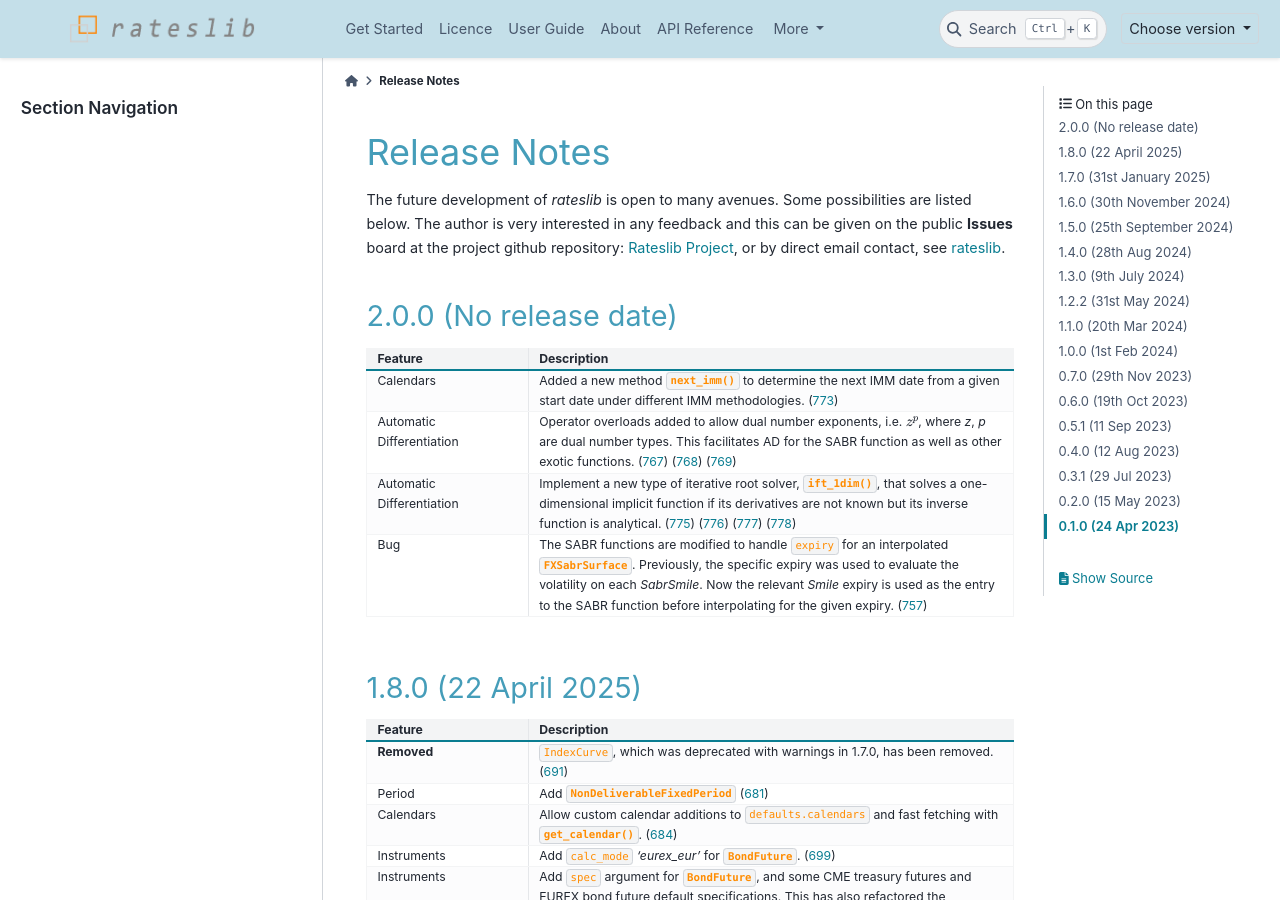
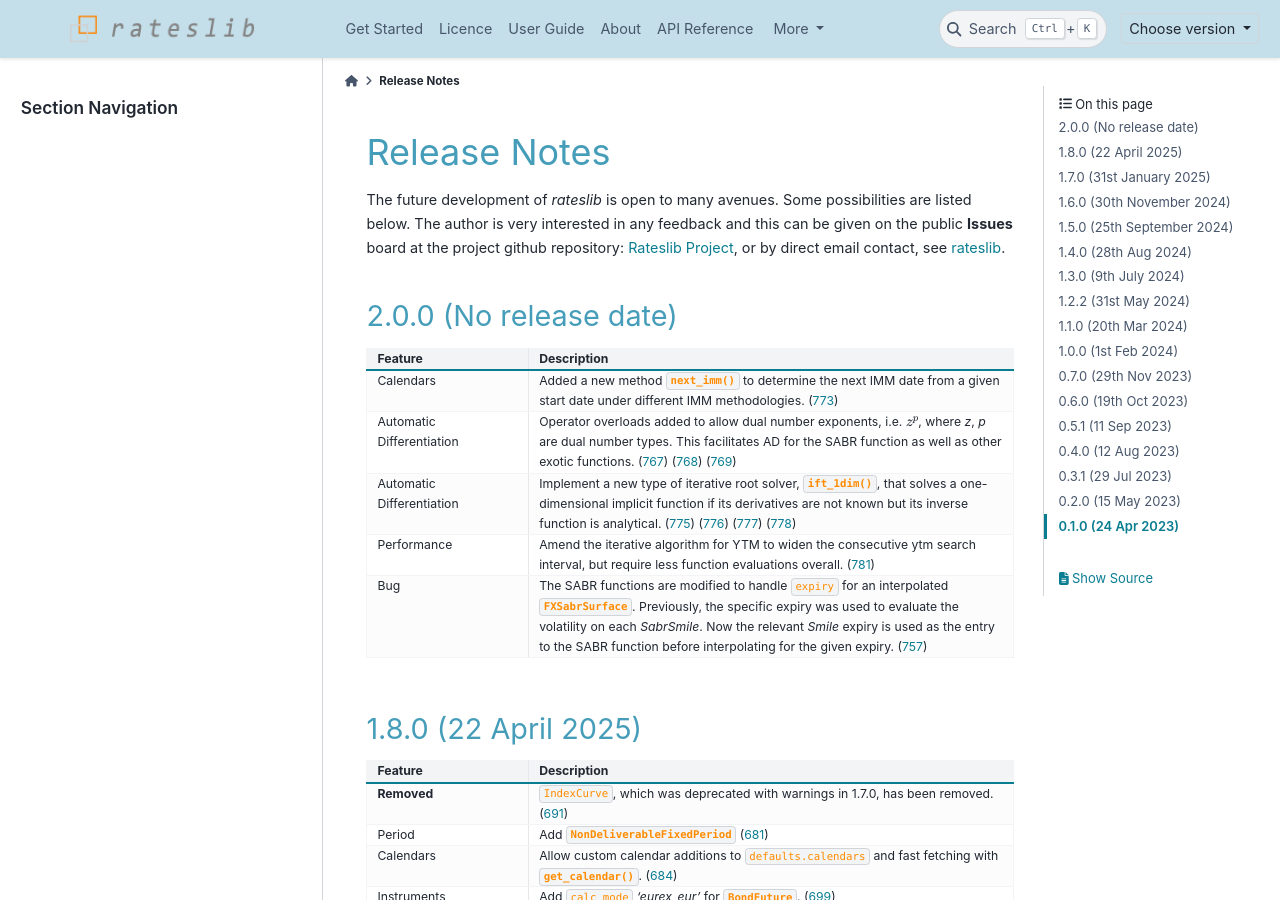
Before and after one commit to attack68/rateslib, a Sphinx documentation site: the page built from docs/source/i_whatsnew.rst, in a window 1280 px wide and 900 px high. Built offline with Sphinx 7.4.7 and the PyData theme 0.15.4, drawn with Linux system fonts in a browser that asks for light colours; comment, search, counter and statistics services are not loaded.

Commit message:
PERF: amend the YTM iterator

```diff
--- a/docs/source/i_whatsnew.rst
+++ b/docs/source/i_whatsnew.rst
@@ -40,6 +40,10 @@ email contact, see `rateslib <https://rateslib.com>`_.
        (`776 <https://github.com/attack68/rateslib/pull/776>`_)
        (`777 <https://github.com/attack68/rateslib/pull/777>`_)
        (`778 <https://github.com/attack68/rateslib/pull/778>`_)
+   * - Performance
+     - Amend the iterative algorithm for YTM to widen the consecutive ytm search
+       interval, but require less function evaluations overall.
+       (`781 <https://github.com/attack68/rateslib/pull/781>`_)
    * - Bug
      - The SABR functions are modified to handle ``expiry`` for an interpolated
        :class:`~rateslib.fx_volatility.FXSabrSurface`. Previously, the specific expiry was used to
```
